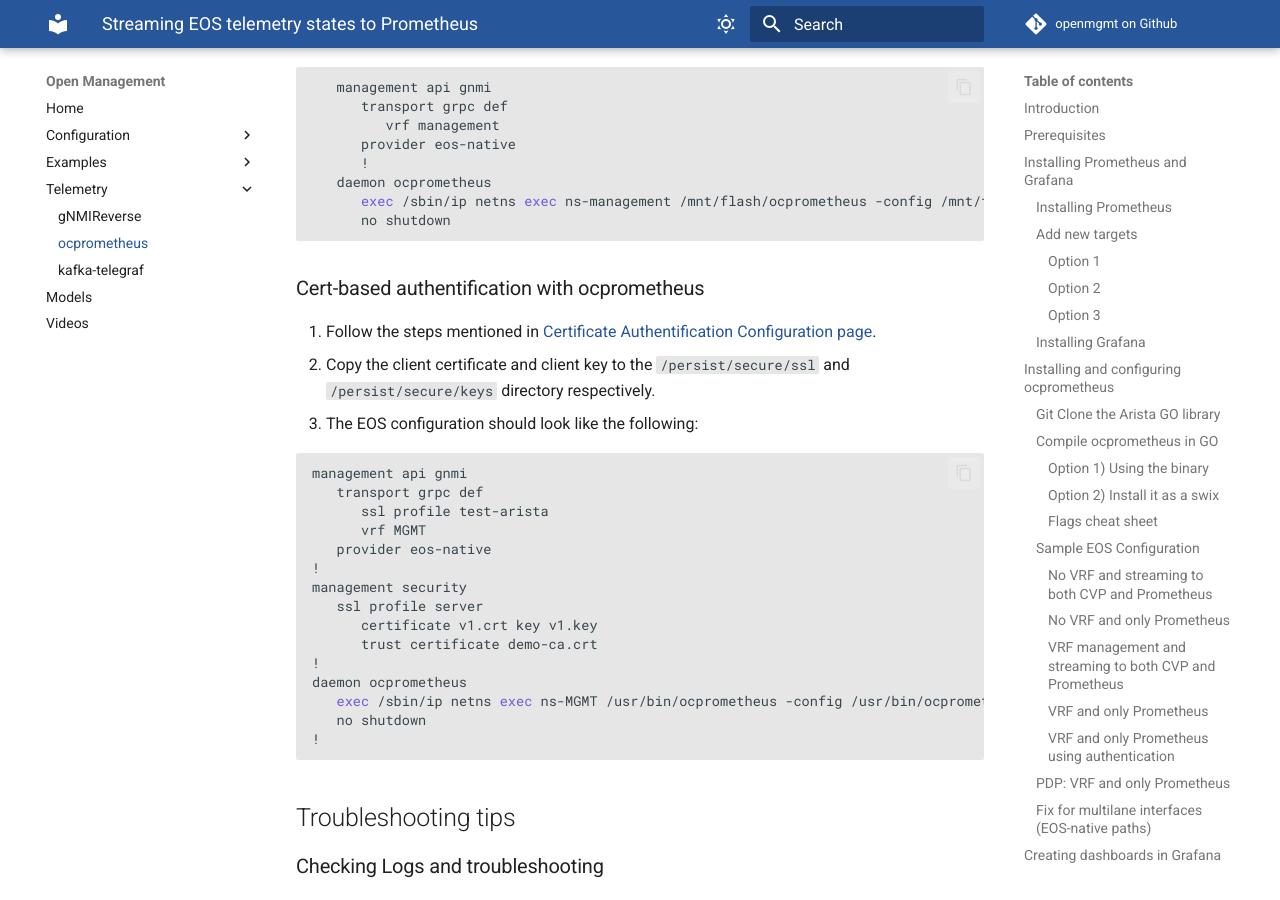
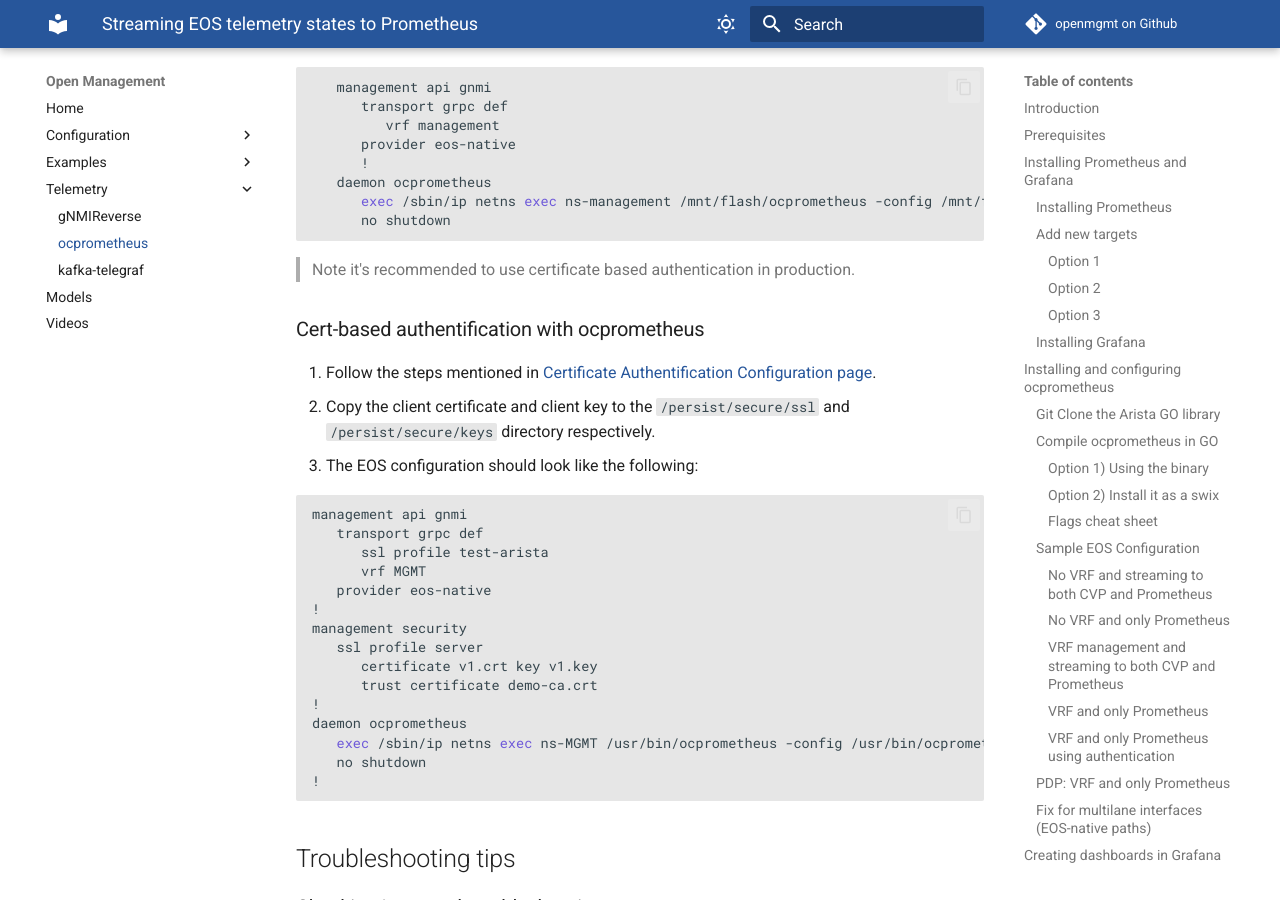
Before and after one commit to aristanetworks/openmgmt, an MkDocs documentation site: the page built from docs/telemetry/adapters/ocprometheus/index.md, in a window 1280 px wide and 900 px high, scrolled down 27923 px. Built offline with MkDocs 1.6.1 and Material for MkDocs 9.7.7, drawn with Linux system fonts in a browser that asks for light colours; comment, search, counter and statistics services are not loaded.

Commit message:
adapters: update ocprom exec line with password and add note to recommend cert based auth

````diff
--- a/docs/telemetry/adapters/ocprometheus/index.md
+++ b/docs/telemetry/adapters/ocprometheus/index.md
@@ -1065,9 +1065,11 @@
       provider eos-native
       !
    daemon ocprometheus
-      exec /sbin/ip netns exec ns-management /mnt/flash/ocprometheus -config /mnt/flash/ocprometheus.yml -addr localhost:6030 -username admin
+      exec /sbin/ip netns exec ns-management /mnt/flash/ocprometheus -config /mnt/flash/ocprometheus.yml -addr localhost:6030 -username arista -password arista
       no shutdown
 ```
+
+> Note it's recommended to use certificate based authentication in production.
 
 ### Cert-based authentification with ocprometheus
 
````
Also changed, not shown: other parts of docs/telemetry/adapters/ocprometheus/index.md (+1 -1 lines).
